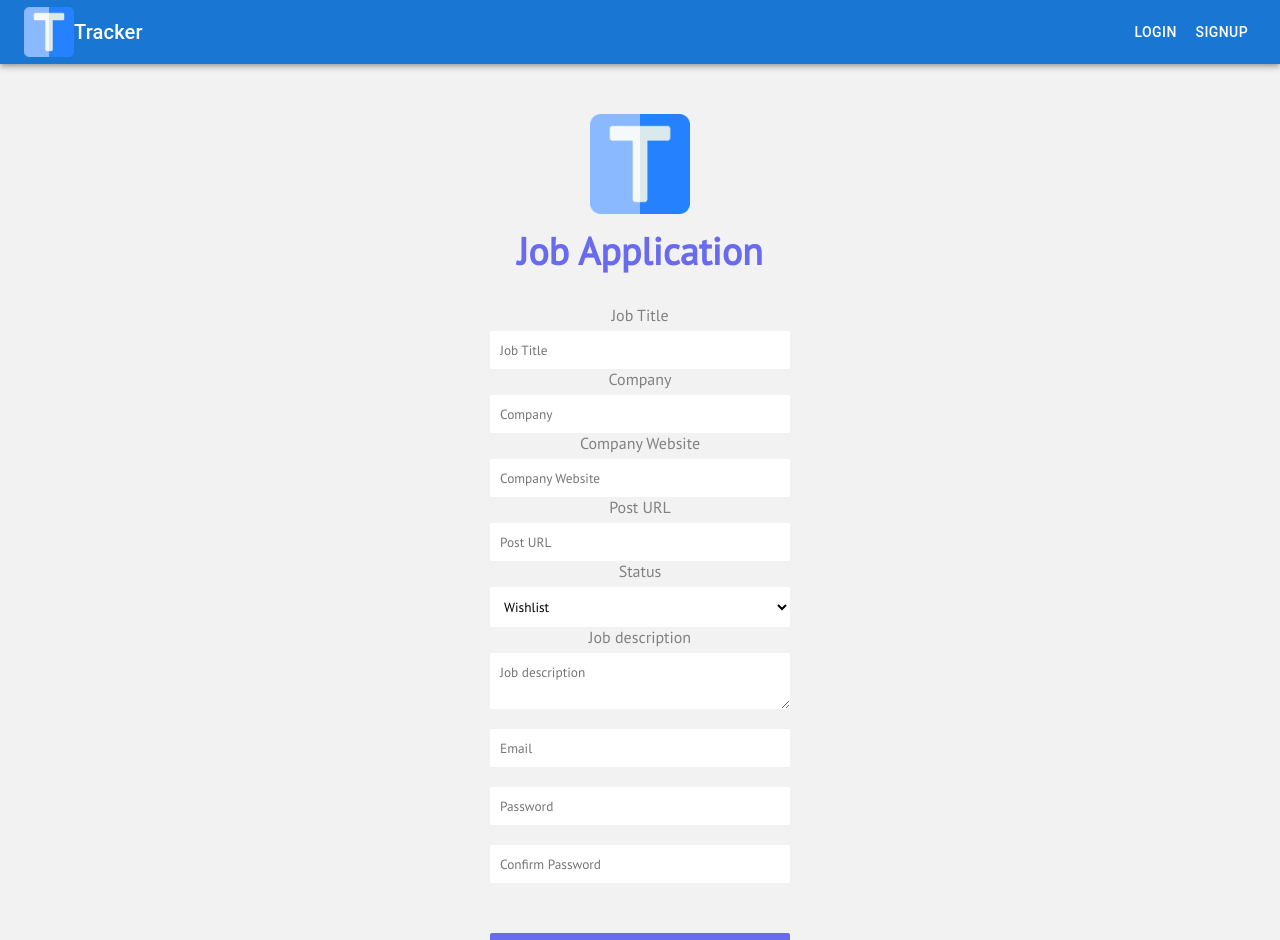
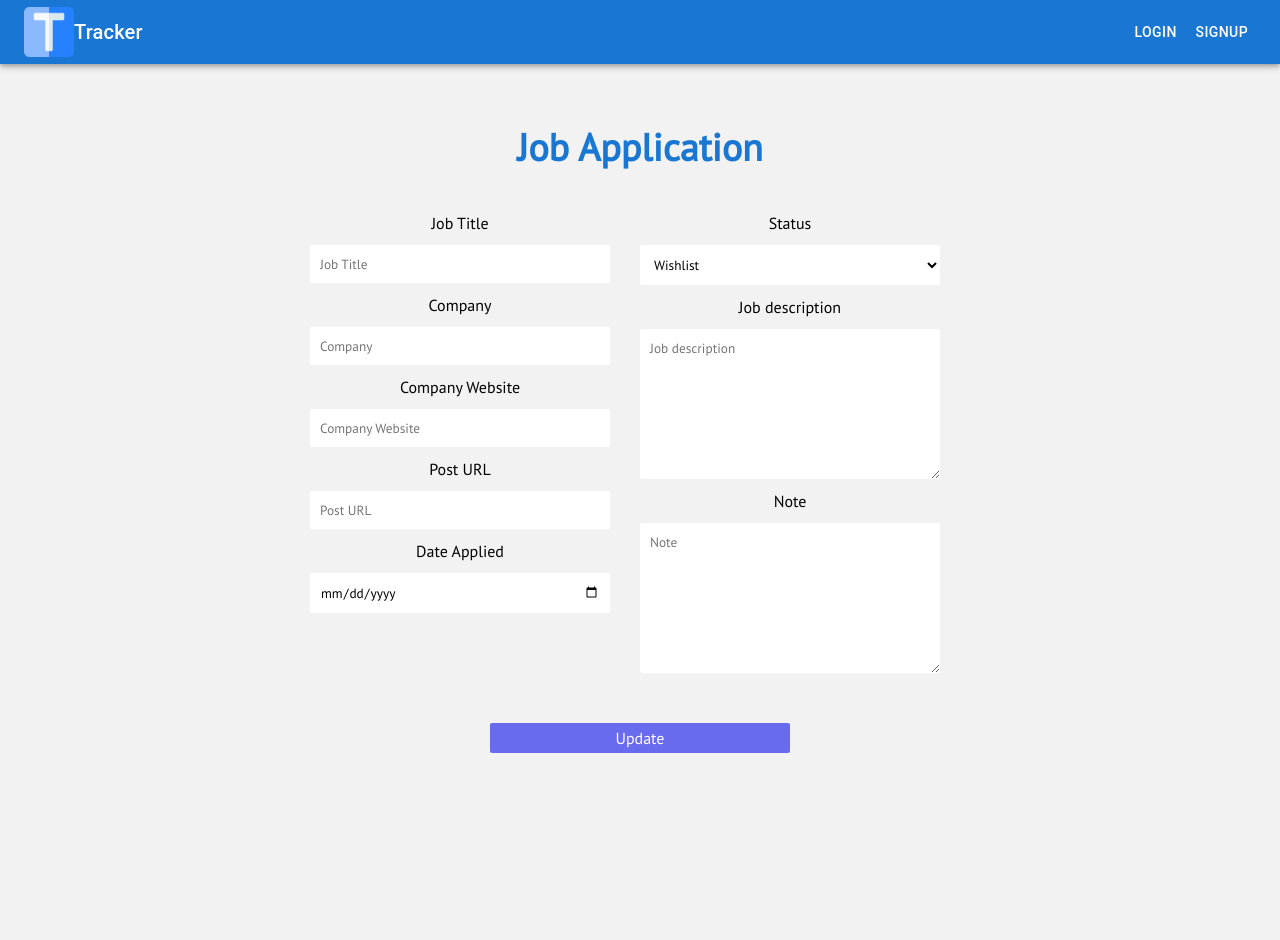
Before and after one commit to Hotavya/2021-fall-cs160-Ice-Cream, a React (Create React App) app in the folder client/: page / in a window 1280 px wide. Shown: the top 940 px of the page. After the commit the page ends 823 px from the top, so only its background shows below. Built offline with nearby package versions, Linux system fonts and the light colour scheme.

Commit message:
add basic format to job application page

```diff
--- a/client/src/pages/JobApplication/JobApplication.css
+++ b/client/src/pages/JobApplication/JobApplication.css
@@ -164,18 +164,24 @@ p {
   transition: all var(--animation-duration) ease-in;
 }
 
+
+
 #form {
   /* background-color: var(--color-primary); */
   /* padding: 40px; */
   text-align: center;
   padding: 50px 30px;
+  /* display: flex; */
+  /* margin-top: 50px; */
   /* background-color: var(--color-pink); */
 }
 
 #form h2 {
-  color: #696BEE;
+  color: #1976D2;
   margin-bottom: 30px;
 }
+
+
 
 .face_image {
   width: 100px;
@@ -201,9 +207,27 @@ p {
     background: #fff;
     border-radius: 2px;
 }
+.form textarea{
+    /* display: flex; */
+    width: 300px;
+    height: 150px;
+}
+.form__all {
+    display:flex;
+    justify-content: center;
+    /* align-items: center; */
 
+
+}
+.form__left {
+    margin-right: 30px;
+}
+
+.form__right {
+    margin-right: 30px;
+}
 .form-inputs {
-  /* margin: 5px; */
+
 }
 
 .form-input-btn {
@@ -224,9 +248,10 @@ p {
 .form-label {
   display: inline-block;
   /* font-size: 0.8rem; */
-  margin-bottom: 6px;
+  margin-bottom: 12px;
   /* text-align: left; */
-  color: #828180;
+  color: var(--color-black);
+  margin-top: 12px;
 }
 
 .form-input-login {
--- a/client/src/pages/JobApplication/JobApplication.js
+++ b/client/src/pages/JobApplication/JobApplication.js
@@ -62,11 +62,14 @@ const JobApplication = ({ saveUserToken }) => {
 
   return (
     <section id="form">
-      <img src="../../logo.png" alt="face" className="face_image" />
-      <h2>Job Application</h2>
+      {/* <img src="../../logo.png" alt="face" className="face_image" /> */}
+      <h2 className="title">Job Application</h2>
       <div className="form-container">
         <form className="form" onSubmit={handleSubmit}>
           {/* <h1> Welcome to Tracker!</h1> */}
+
+          <div className="form__all">
+            <div className="form__left">
                 <div className="form-inputs">
                     <label htmlFor="job-title" className="form-label">Job Title</label>
                     <input
@@ -111,7 +114,21 @@ const JobApplication = ({ saveUserToken }) => {
                     onChange={handleFormUpdate('postURL')}
                     />
                 </div>
+                <div className="form-inputs">
+                    <label htmlFor="date-applied" className="form-label">Date Applied</label>
+                    <input
+                    id="date-applied"
+                    type="date"
+                    name="date-applied"
+                    className="form-input"
+                    placeholder="Date Applied"
+                    onChange={handleFormUpdate('date-applied')}
+                    />
+                </div>
+            </div>
 
+
+            <div className="form__right">
                 <div className="form-inputs">
                     <label htmlFor="status" className="form-label">Status</label>
                     <select
@@ -141,49 +158,51 @@ const JobApplication = ({ saveUserToken }) => {
                     >
                     </textarea>
                 </div>
-
                 <div className="form-inputs">
-            <label htmlFor="email" className="form-label"></label>
-            <input
-              id="email"
-              type="email"
-              name="email"
+                    <label htmlFor="note" className="form-label">Note</label>
+                    <textarea
+                    id="note"
+                    type="text"
+                    name="note"
                     className="form-input"
-              placeholder="Email"
-              onChange={handleFormUpdate('email')}
-            />
+                    placeholder="Note"
+                    onChange={handleFormUpdate('note')}
+                    >
+                    </textarea>
+                </div>
             </div>
 
+            {/* <div className="form__third">
                 <div className="form-inputs">
-            <label htmlFor="password" className="form-label"></label>
-            <input
-              id="password"
-              type="password"
-              name="password"
+                    <label htmlFor="job-description" className="form-label">Job description</label>
+                    <textarea
+                    id="job-description"
+                    type="text"
+                    name="job-description"
                     className="form-input"
-              placeholder="Password"
-              onChange={handleFormUpdate('password')}
-            />
+                    placeholder="Job description"
+                    onChange={handleFormUpdate('job-description')}
+                    >
+                    </textarea>
                 </div>
-
                 <div className="form-inputs">
-            <label htmlFor="password2" className="form-label"></label>
-            <input
-              id="password2"
-              type="password"
-              name="password2"
+                    <label htmlFor="note" className="form-label">Note</label>
+                    <textarea
+                    id="note"
+                    type="text"
+                    name="note"
                     className="form-input"
-              placeholder="Confirm Password"
-              onChange={handleFormUpdate('password2')}
-            />
+                    placeholder="Note"
+                    onChange={handleFormUpdate('note')}
+                    >
+                    </textarea>
+                </div>
+            </div> */}
           </div>
 
           <button className="form-input-btn" type="submit">
-            Sign Up
+            Update
           </button>
-          <span className="form-input-login">
-            Already have an account? <Link to="login"> Login here</Link>
-          </span>
         </form>
       </div>
       {error && <Alert severity="error">{error}</Alert>}
```
Lines whose indentation alone changed are shown as unchanged.
